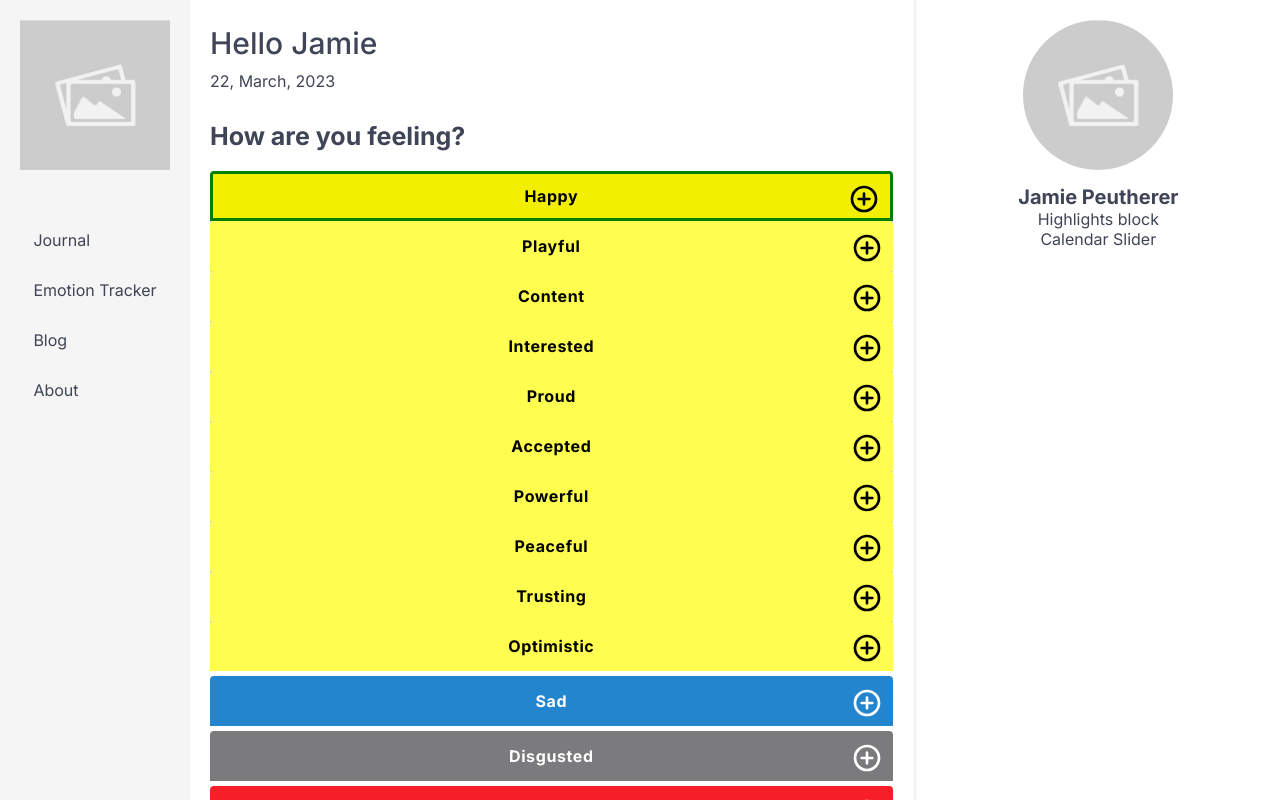
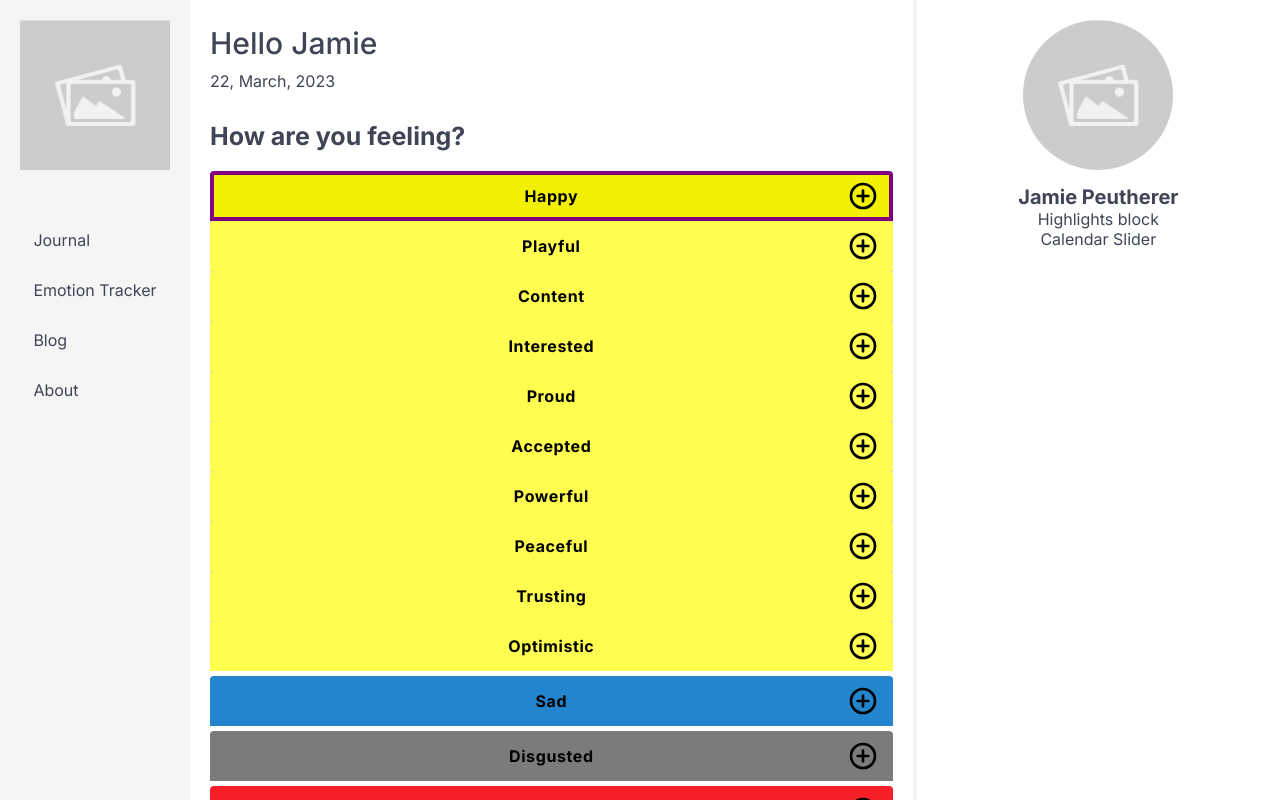
Before and after one commit to Xnanga/feels, a Next.js app in the folder client/: page / in a window 1280 px wide. Both pictures are taken after a click on the button "Happy". Shown: the top 800 px of the page. Built offline with nearby package versions, Linux system fonts and the light colour scheme.

Commit message:
Update emotion selector styling and refactor

```diff
--- a/client/components/buttons/accordion-button.js
+++ b/client/components/buttons/accordion-button.js
@@ -15,11 +15,11 @@ const BarButton = styled.button`
   justify-content: center;
 
   height: 5rem;
-  padding: 1rem;
   text-align: center;
   text-transform: capitalize;
   background-color: ${({ colorHex }) => colorHex || '#ffffff'};
-  border: ${({ selected }) => (selected ? '3px solid green' : '')};
+  border: ${({ selected }) =>
+    selected ? '4px solid purple' : '4px solid transparent'};
   border-top-left-radius: 4px;
   border-top-right-radius: 4px;
   cursor: pointer;
@@ -30,10 +30,7 @@ const BarButton = styled.button`
 
   & > span {
     margin: 0 auto;
-    background: inherit;
-    background-clip: text;
-    color: transparent;
-    filter: invert(1) grayscale(1) contrast(100);
+    color: #000000;
     font-weight: 700;
     text-transform: capitalize;
     letter-spacing: 0.06rem;
@@ -42,9 +39,8 @@ const BarButton = styled.button`
 
 const BarButtonIconContainer = styled.div`
   position: absolute;
-  top: 21%;
+  top: 13%;
   right: 1rem;
-  filter: invert(1) grayscale(1) contrast(100);
   pointer-events: none;
 `;
 
@@ -57,8 +53,9 @@ const HiddenContentContainer = styled.div`
 const AccordionButton = ({
   label,
   iconSrc,
+  iconColorHex,
   onClick,
-  colorHex,
+  bgColorHex,
   hiddenJSXContent,
   selected,
 }) => {
@@ -73,18 +70,18 @@ const AccordionButton = ({
     <BarButtonContainer>
       <BarButton
         selected={selected}
-        colorHex={colorHex}
+        colorHex={bgColorHex}
         onClick={(e) => handleClick(e)}
       >
         <span>{label}</span>
         {iconSrc && (
           <BarButtonIconContainer>
-            <AddPlusCircle colorHex={colorHex} />
+            <AddPlusCircle colorHex={iconColorHex} />
           </BarButtonIconContainer>
         )}
       </BarButton>
       {accordionOpen && hiddenJSXContent && (
-        <HiddenContentContainer colorHex={colorHex}>
+        <HiddenContentContainer colorHex={bgColorHex}>
           {hiddenJSXContent}
         </HiddenContentContainer>
       )}
--- a/client/components/emotion-selector.js
+++ b/client/components/emotion-selector.js
@@ -11,6 +11,17 @@ const SelectorContainer = styled.div`
   margin-bottom: 2rem;
 `;
 
+const defaultAccordionButtonProps = (emotion, selectedEmotion) => {
+  return {
+    key: emotion.name,
+    label: emotion.name,
+    iconSrc: 'client/public/svg/add-plus-circle-svgrepo-com.svg',
+    iconColorHex: '#000000',
+    bgColorHex: emotion.colorHex,
+    selected: emotion.name === selectedEmotion,
+  };
+};
+
 const EmotionSelector = () => {
   const [selectedEmotion, setSelectedEmotion] = useState(null);
 
@@ -18,35 +29,29 @@ const EmotionSelector = () => {
 
   const renderChildEmotions = (emotionName, level = 0) => {
     let emotionTree;
+    const filterEmotions = (emotionData) =>
+      emotionData.filter((emo) => emo.name === emotionName);
 
-    if (level === 0) {
-      emotionTree = emotionWheelData.filter(
-        (emotion) => emotion.name === emotionName
-      );
+    switch (level) {
+      case 0:
+        emotionTree = filterEmotions(emotionWheelData);
+        break;
+      case 1:
+        emotionWheelData.forEach((emotion) => {
+          const correctChild = filterEmotions(emotion.children);
+          if (correctChild.length > 0) emotionTree = correctChild;
+        });
+        break;
+      default:
+        if (!emotionTree?.[0]?.children) return;
     }
-
-    if (level === 1) {
-      emotionWheelData.forEach((emotion) => {
-        const children = emotion.children;
-        const correctChild = children.filter(
-          (emotion) => emotion.name === emotionName
-        );
-        if (correctChild.length > 0) emotionTree = correctChild;
-      });
-    }
-
-    if (level > 1 || !emotionTree?.[0]?.children) return;
 
     const childEmotions = emotionTree?.[0].children?.map((emotion) => {
       return (
         <AccordionButton
-          key={emotion.name}
-          label={emotion.name}
+          {...defaultAccordionButtonProps(emotion, selectedEmotion)}
           onClick={onSelectEmotion}
-          iconSrc={'client/public/svg/add-plus-circle-svgrepo-com.svg'}
-          colorHex={emotion.colorHex}
           hiddenJSXContent={renderChildEmotions(emotion.name, level + 1)}
-          selected={emotion.name === selectedEmotion}
         />
       );
     });
@@ -60,13 +65,9 @@ const EmotionSelector = () => {
         {emotionWheelData.map((emotion) => {
           return (
             <AccordionButton
-              key={emotion.name}
-              label={emotion.name}
+              {...defaultAccordionButtonProps(emotion, selectedEmotion)}
               onClick={(emotion) => onSelectEmotion(emotion)}
-              iconSrc={'client/public/svg/add-plus-circle-svgrepo-com.svg'}
-              colorHex={emotion.colorHex}
               hiddenJSXContent={renderChildEmotions(emotion.name)}
-              selected={emotion.name === selectedEmotion}
             />
           );
         })}
```
